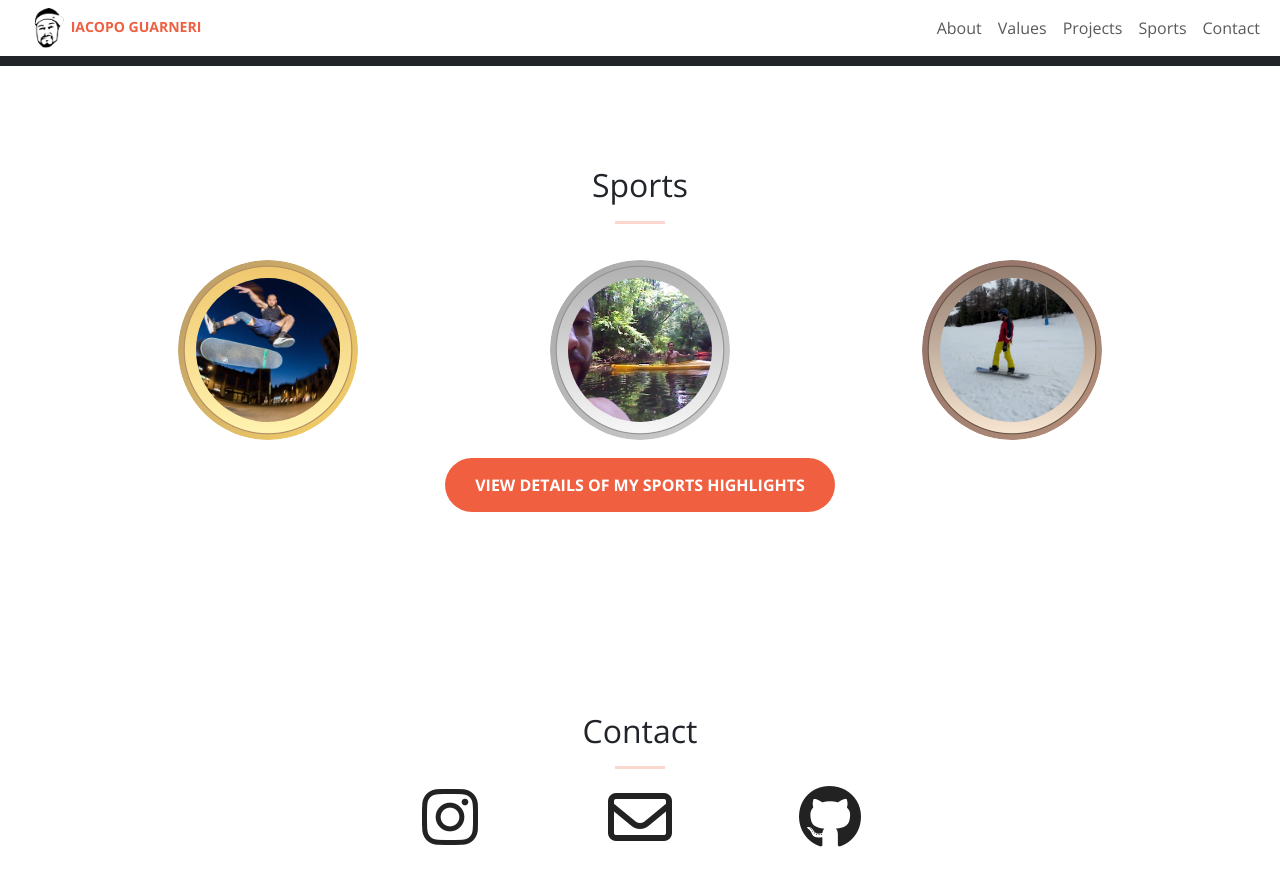
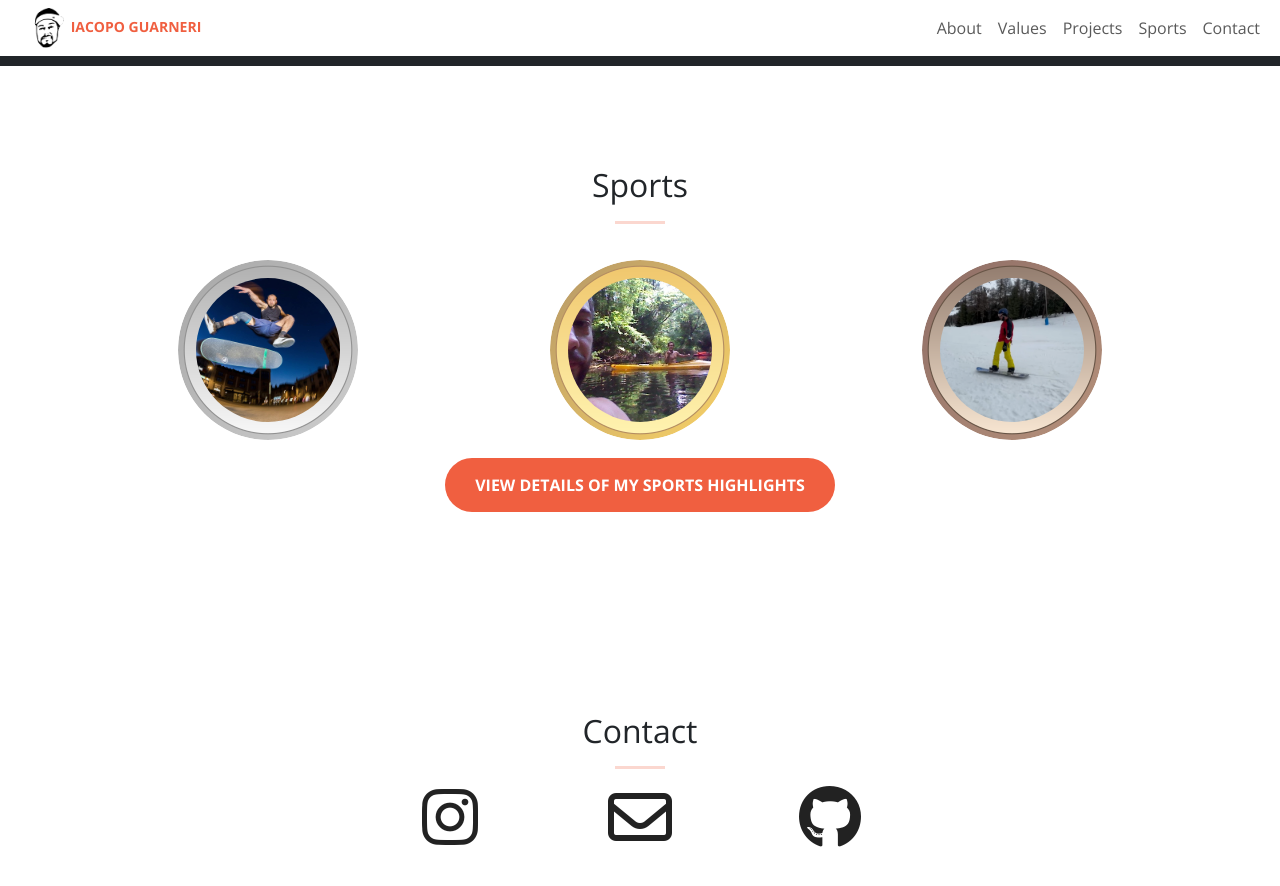
Before and after one commit to iacoposk8/iacoposk8.github.io, a Jekyll site: the page built from index.html, in a window 1280 px wide and 900 px high, scrolled down 1733 px. Shown: the top 886 px of the window. Built offline with Jekyll 4.4.1, drawn with Linux system fonts in a browser that asks for light colours.

Commit message:
Update sports.html

```diff
--- a/_includes/sports.html
+++ b/_includes/sports.html
@@ -8,12 +8,12 @@
         </div>
         <div class="row">
             <div class="medal-container">
-                <div class="medal" id="medal1">
+                <div class="medal" id="medal2">
                     <a href="sports">
                         <img src="" alt="Medal Image 1">
                     </a>
                 </div>
-                <div class="medal" id="medal2">
+                <div class="medal" id="medal1">
                     <a href="sports">
                         <img src="" alt="Medal Image 2">
                     </a>
```
